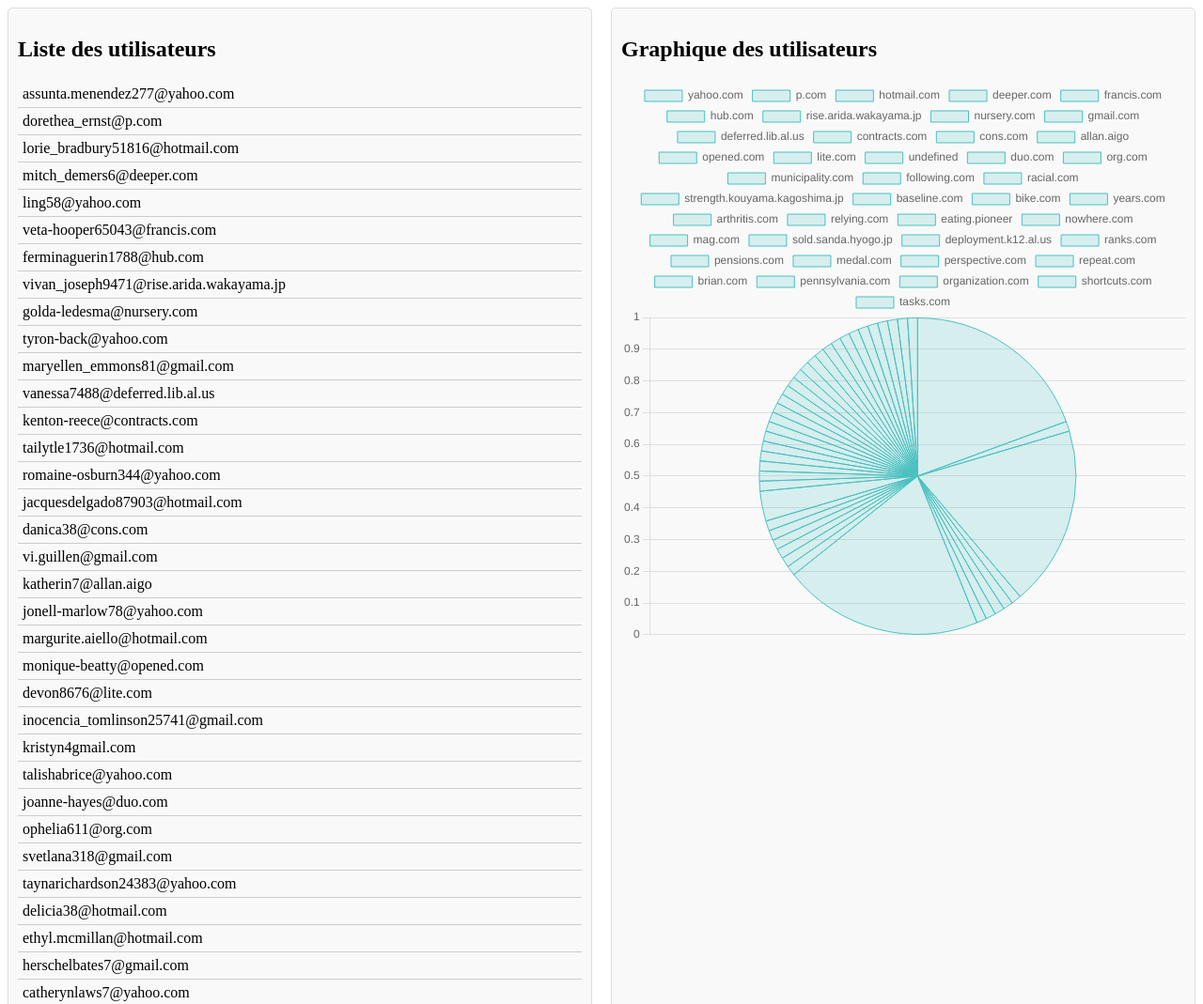
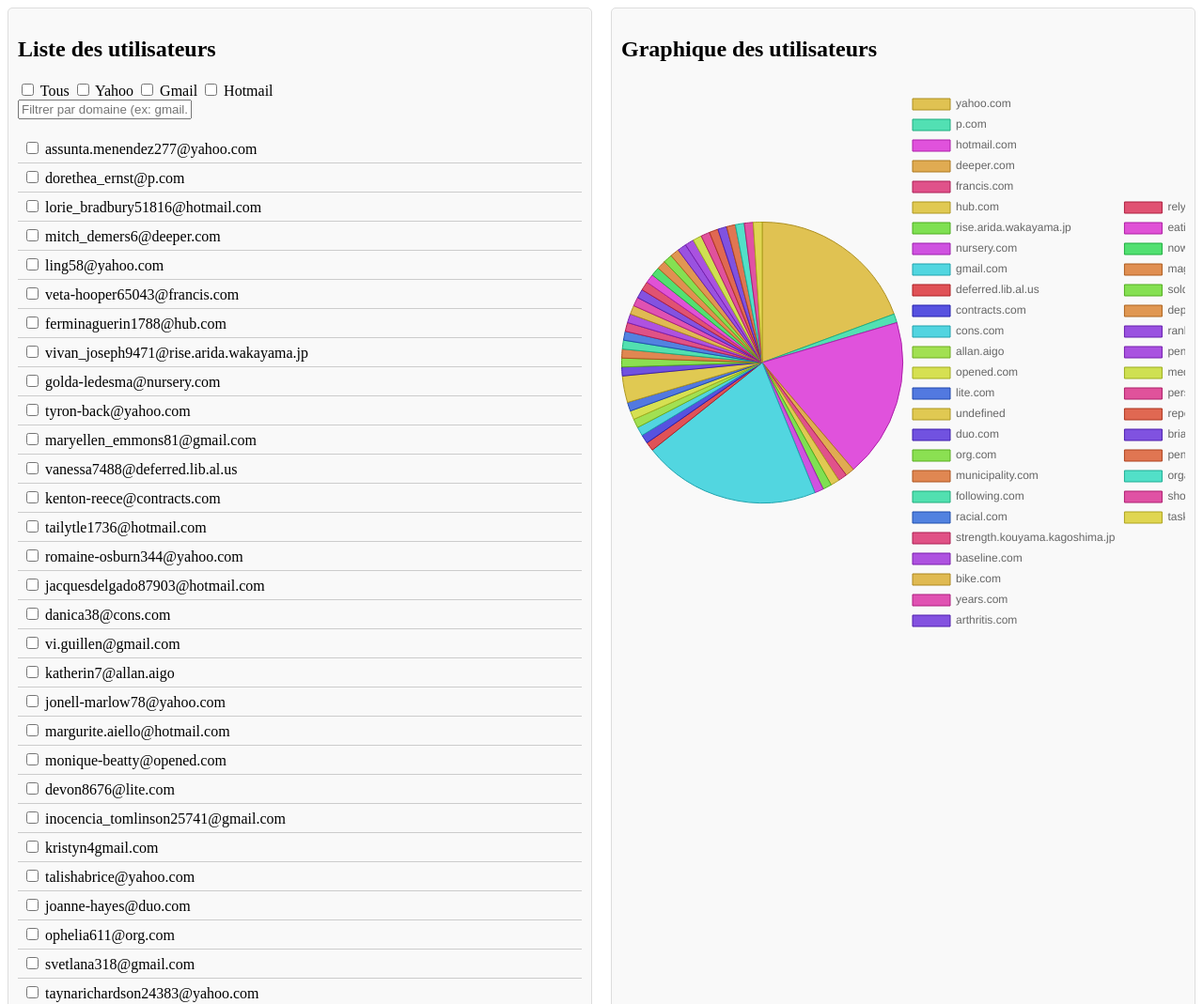
Before and after one commit to gkiThor/graphJSON, a plain HTML site: page index.html in a window 1280 px wide. Shown: the top 1069 px of the page at 94% size. Drawn offline with nearby package versions, Linux system fonts and the light colour scheme.

Commit message:
ajout de barre de recherche et case à cocher en lien avec le graphique

```diff
--- a/graph.js
+++ b/graph.js
@@ -1,30 +1,43 @@
 function graph(emailList) {
     const domainCount = {};
 
+    // Compter les occurrences de chaque domaine
     emailList.forEach(email => {
         const domain = email.split("@")[1];
         domainCount[domain] = (domainCount[domain] || 0) + 1;
     });
 
+    const domains = Object.keys(domainCount);
+    const counts = Object.values(domainCount);
+
+    // Générer des couleurs dynamiques
+    const backgroundColors = domains.map(() => `hsl(${Math.random() * 360}, 70%, 60%)`);
+    const borderColors = backgroundColors.map(color => color.replace("60%", "40%"));
+
     const ctx = document.getElementById("userChart").getContext("2d");
 
-    new Chart(ctx, {
+    // Vérifier s'il y a déjà un graphique et le détruire avant d'en recréer un
+    if (window.myChart) {
+        window.myChart.destroy();
+    }
+
+    window.myChart = new Chart(ctx, {
         type: "pie",
         data: {
-            labels: Object.keys(domainCount),
+            labels: domains,
             datasets: [{
                 label: "Nombre d'utilisateurs par domaine",
-                data: Object.values(domainCount),
-                backgroundColor: "rgba(75, 192, 192, 0.2)",
-                borderColor: "rgba(75, 192, 192, 1)",
+                data: counts,
+                backgroundColor: backgroundColors,
+                borderColor: borderColors,
                 borderWidth: 1
             }]
         },
         options: {
             responsive: true,
-            scales: {
-                y: {
-                    beginAtZero: true
+            plugins: {
+                legend: {
+                    position: "right"
                 }
             }
         }
--- a/index.html
+++ b/index.html
@@ -15,6 +15,17 @@
     <main>
         <section>
             <h1>Liste des utilisateurs</h1>
+
+            <div id="filterCheckboxes">
+                <input type="checkbox" id="selectAll"> <label for="selectAll">Tous</label>
+                <input type="checkbox" id="selectYahoo"> <label for="selectYahoo">Yahoo</label>
+                <input type="checkbox" id="selectGmail"> <label for="selectGmail">Gmail</label>
+                <input type="checkbox" id="selectHotmail"> <label for="selectHotmail">Hotmail</label>
+            </div>
+
+
+            <input type="text" id="searchBar" placeholder="Filtrer par domaine (ex: gmail.com)" />
+
             <ul id="userList"></ul>
         </section>
 
--- a/listes.js
+++ b/listes.js
@@ -1,16 +1,83 @@
+import { graph } from "./graph.js";
+
 async function listes() {
     try {
         const response = await fetch("data.json");
         const data = await response.json();
-
         const userList = document.getElementById("userList");
-        userList.innerHTML = "";
+        const searchBar = document.getElementById("searchBar");
 
 
-        data.addresses.forEach(email => {
-            const li = document.createElement("li");
-            li.textContent = email;
-            userList.appendChild(li);
+        const selectAll = document.getElementById("selectAll");
+        const selectYahoo = document.getElementById("selectYahoo");
+        const selectGmail = document.getElementById("selectGmail");
+        const selectHotmail = document.getElementById("selectHotmail");
+
+        function updateList(filter = "") {
+            userList.innerHTML = "";
+
+            data.addresses
+                .filter(email => email.includes(filter))
+                .forEach(email => {
+                    const li = document.createElement("li");
+
+
+                    const checkbox = document.createElement("input");
+                    checkbox.type = "checkbox";
+                    checkbox.value = email;
+                    checkbox.classList.add("user-checkbox");
+
+                    // Mise à jour du graphique quand on coche/décoche
+                    checkbox.addEventListener("change", updateGraph);
+
+                    // Ajout du texte de l'email
+                    const label = document.createElement("span");
+                    label.textContent = ` ${email}`;
+
+                    // Ajout des éléments à la liste
+                    li.appendChild(checkbox);
+                    li.appendChild(label);
+                    userList.appendChild(li);
+                });
+
+            updateGraph();
+        }
+
+        function updateGraph() {
+            const selectedEmails = Array.from(document.querySelectorAll(".user-checkbox:checked"))
+                .map(checkbox => checkbox.value);
+
+            graph(selectedEmails);
+        }
+
+        function selectByDomain(domain, isChecked) {
+            document.querySelectorAll(".user-checkbox").forEach(checkbox => {
+                if (checkbox.value.includes(domain)) {
+                    checkbox.checked = isChecked;
+                }
+            });
+            updateGraph();
+        }
+
+
+        selectAll.addEventListener("change", () => {
+            const checked = selectAll.checked;
+            document.querySelectorAll(".user-checkbox").forEach(checkbox => {
+                checkbox.checked = checked;
+            });
+            updateGraph();
+        });
+
+        selectYahoo.addEventListener("change", () => selectByDomain("@yahoo.com", selectYahoo.checked));
+        selectGmail.addEventListener("change", () => selectByDomain("@gmail.com", selectGmail.checked));
+        selectHotmail.addEventListener("change", () => selectByDomain("@hotmail.com", selectHotmail.checked));
+
+        updateList();
+
+        // Ajout de l'événement sur la barre de recherche
+        searchBar.addEventListener("input", (event) => {
+            const filterValue = event.target.value.trim().toLowerCase();
+            updateList(filterValue);
         });
 
         return data.addresses;
```
